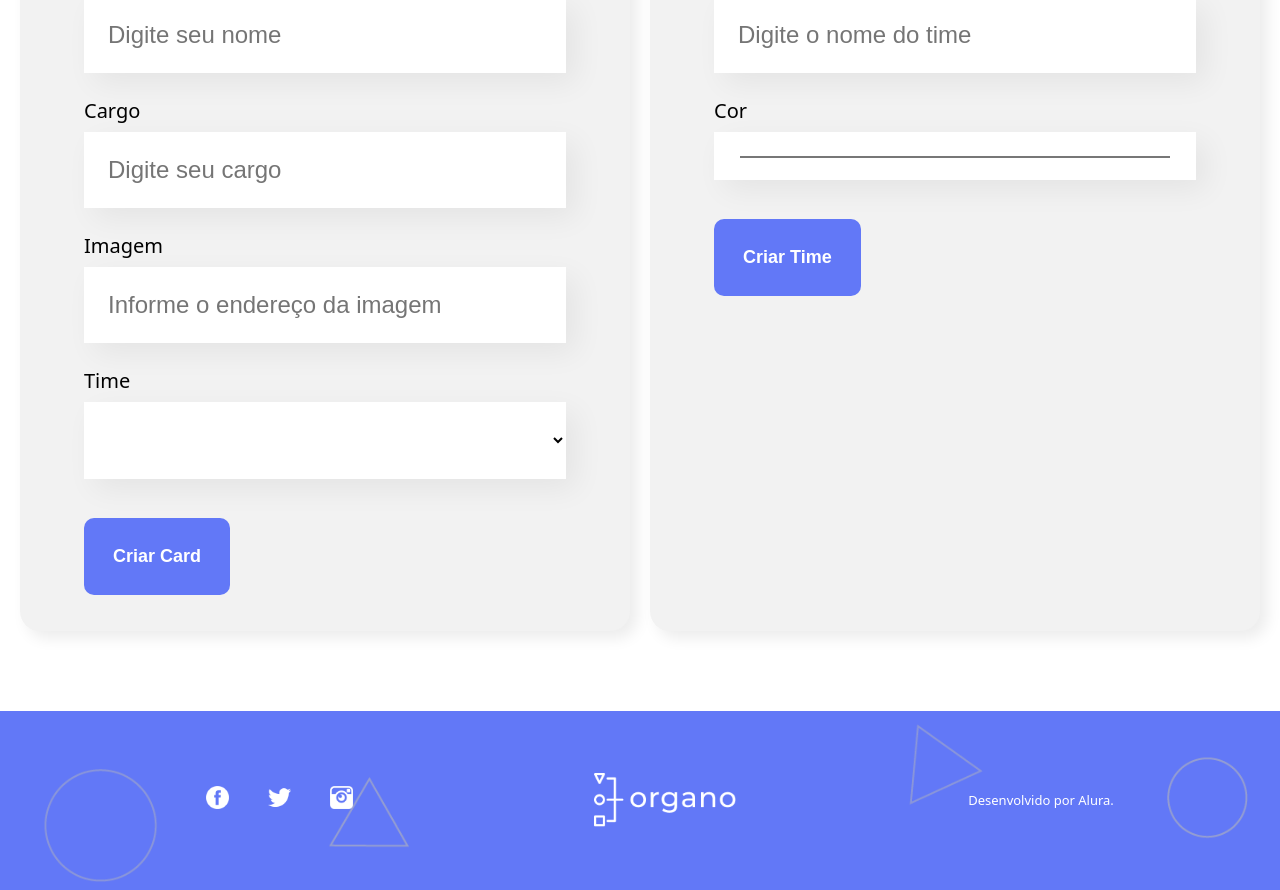
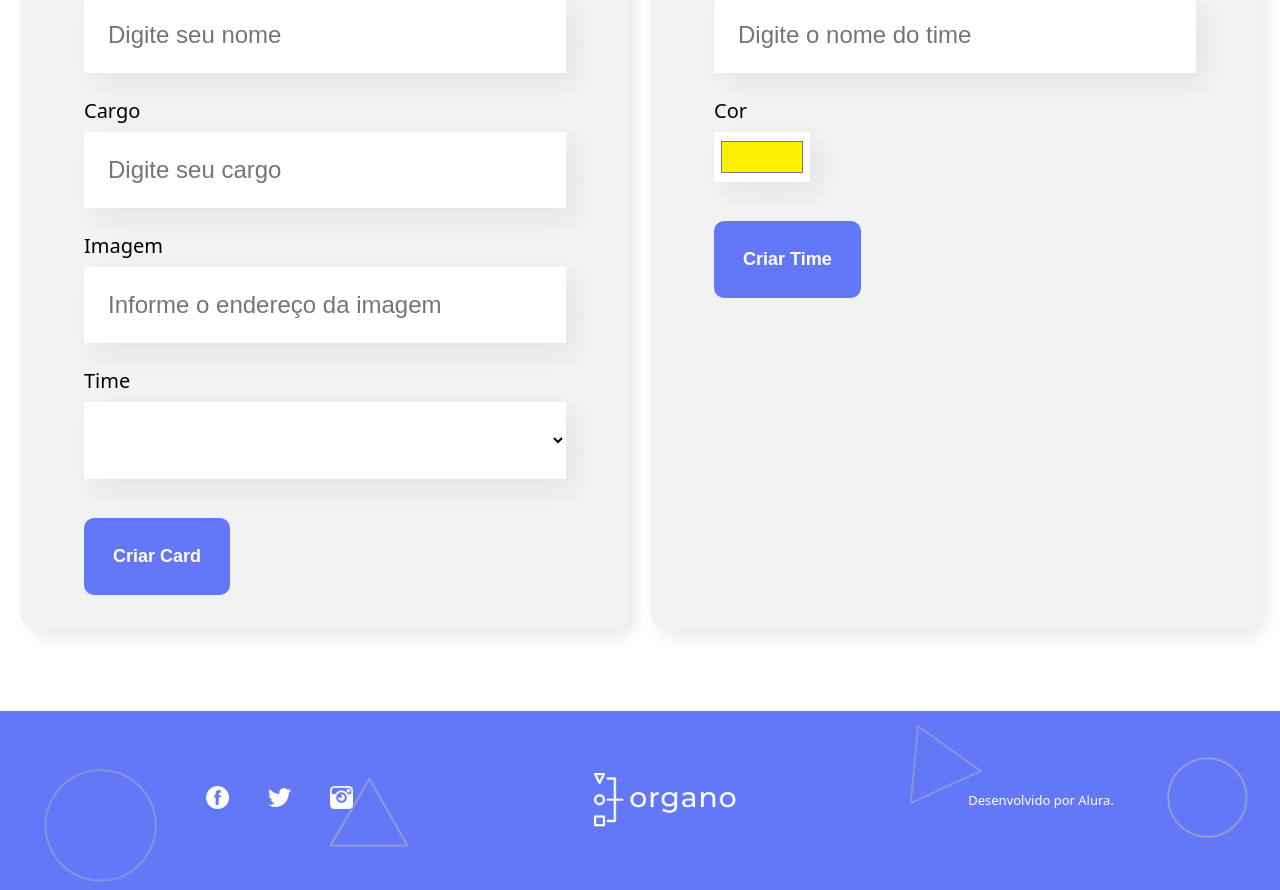
Before and after one commit to mariananevangelista/CursoAlura-React-desenvolvendo-com-JavaScript, a React (Create React App) app: page / in a window 1280 px wide. Shown: the part 780-1670 px from the top of the page. Built offline with nearby package versions, Linux system fonts and the light colour scheme.

Commit message:
finally-project-up

```diff
--- a/src/App.js
+++ b/src/App.js
@@ -7,10 +7,11 @@ import Titulo from './componentes/Titulo';
 
 
 
+
 function App() {
   const [colaboradores, setColaboradores] = useState([]) //colaboradores começa como um array vazio
 
-  colaboradores.forEach((colaborador, index) => colaborador.id = index )
+  colaboradores.forEach((colaborador, index) => colaborador.id = index)
 
   const [times, setTimes] = useState([
     {
@@ -57,6 +58,9 @@ function App() {
                                                                  colaboradores = {colaboradores.filter((colaborador) => colaborador.time === time.nome)}
                                                                  mudarCor = {(cor, nome) => setTimes(times.map((time) => {time.cor = (time.nome === nome) ? cor : time.cor
                                                                  return time} ))}
+                                                                 favoritar = {(id) => setColaboradores(colaboradores.map((colaborador) => {
+                                                                  colaborador.favorito = (colaborador.id === id) ? (!colaborador.favorito) : colaborador.favorito
+                                                                  return colaborador}))}
                                                                 />)}
                                     </section>}
 
--- a/src/componentes/Campo/Campo.css
+++ b/src/componentes/Campo/Campo.css
@@ -23,3 +23,9 @@
 .campo input:focus {
     outline-color: #6278F7;
 }
+
+.campo-color input {
+    height: 50px;
+    width: 20%;
+    padding: 5px;
+}
--- a/src/componentes/Campo/index.js
+++ b/src/componentes/Campo/index.js
@@ -1,6 +1,6 @@
 import './Campo.css'
 
-const CampoTexto = ({label, valor, alteracao, obrigatório, placeholder, tipo}) => {
+const Campo = ({label, valor, alteracao, obrigatório, placeholder, tipo='text'}) => {
 
     return(
         <div className={`campo campo-${tipo}`}>
@@ -22,4 +22,4 @@ const CampoTexto = ({label, valor, alteracao, obrigatório, placeholder, tipo})
 //quando temos um valor pré-definido modificações não são renderizadas na tela, isso porque precisamos alterar o estado
 //do componente e renderizar novamente
 
-export default CampoTexto;
+export default Campo;
--- a/src/componentes/Card/Card.css
+++ b/src/componentes/Card/Card.css
@@ -48,3 +48,11 @@
     cursor: pointer;
 
 }
+
+.favoritar {
+    position: absolute;
+    top: 10px;
+    left: 10px;
+    font-size: 20px;
+    cursor: pointer;
+}
--- a/src/componentes/Card/index.js
+++ b/src/componentes/Card/index.js
@@ -1,7 +1,8 @@
 import './Card.css'
 import { AiFillCloseCircle } from "react-icons/ai";
+import { IoMdStar, IoMdStarOutline } from "react-icons/io";
 
-const Card = ({colaborador, cor, deletar}) => {
+const Card = ({colaborador, cor, deletar, favoritar}) => {
     return(
         <div className='card'>
             <div className='delete-button' onClick={() => deletar(colaborador.id)}>
@@ -11,9 +12,12 @@ const Card = ({colaborador, cor, deletar}) => {
                 <img src={colaborador.imagem} alt={colaborador.nome}/>
             </div>
 
-            <div className='rodape'>
+            <div className='rodape' onClick={() => favoritar(colaborador.id)}>
                 <h4>{colaborador.nome}</h4>
                 <h5>{colaborador.cargo}</h5>
+                <div className='favoritar' >
+                    {colaborador.favorito ? <IoMdStar /> : <IoMdStarOutline  />}
+                </div>
             </div>
         </div>
     )
--- a/src/componentes/Formulário/index.js
+++ b/src/componentes/Formulário/index.js
@@ -20,7 +20,7 @@ const Formulário = ({cadastro, times, cadastroTime}) => {
   const [time, setTime] = useState('')
 
   const [nomeTime, setNomeTime] = useState('')
-  const [corTime, setCorTime] = useState('')
+  const [corTime, setCorTime] = useState('#FFF000')
 
   //Para que o valor da variável seja alterado conforme o valor do input, usamos useState para renderizar essas alterações, a função alteração
   //vai receber o valor do input como parâmetro no elemento por onChange, e pegamos esse valor e passamos para a função setName, que irá atualizar
--- a/src/componentes/Time/index.js
+++ b/src/componentes/Time/index.js
@@ -2,7 +2,7 @@ import Card from '../Card';
 import hexToRgba from 'hex-to-rgba';
 import './Time.css'
 
-const Time = ({colaboradores, time, deletar, mudarCor}) => {
+const Time = ({colaboradores, time, deletar, mudarCor, favoritar}) => {
     return(
         colaboradores.length > 0 && <section className="time" style={{backgroundColor: hexToRgba(time.cor, '0.2')}}>
             <input value={time.cor} type='color' className='input-cor' onChange={(evento) => mudarCor(evento.target.value, time.nome)}/>
@@ -12,6 +12,7 @@ const Time = ({colaboradores, time, deletar, mudarCor}) => {
                 {colaboradores.map((colaborador) => <Card key={colaborador.nome} colaborador = {colaborador}
                                                     cor = {time.cor}
                                                     deletar = {deletar}
+                                                    favoritar = {favoritar}
                                                     />)}
             </div>
         </section>
```
